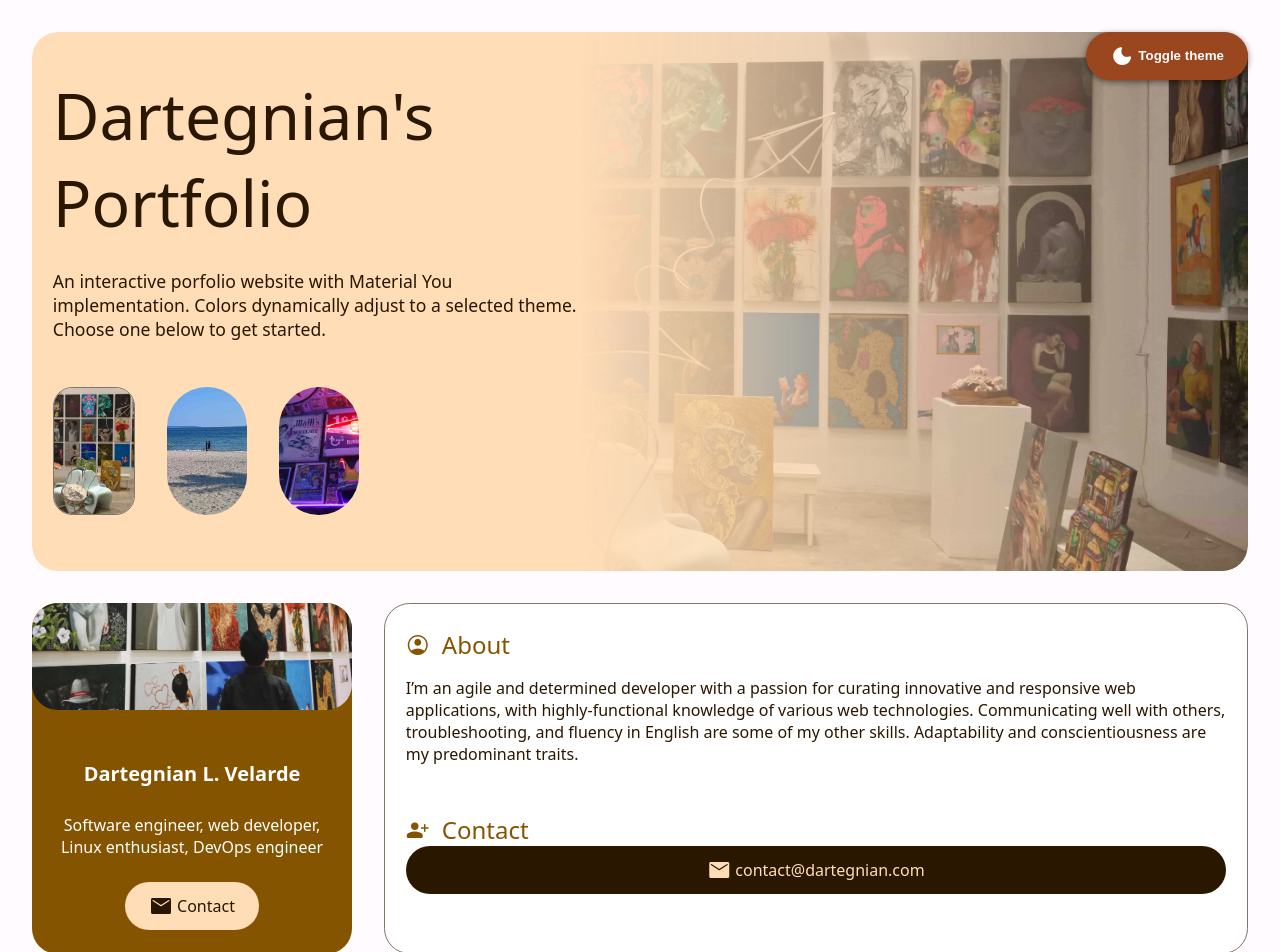
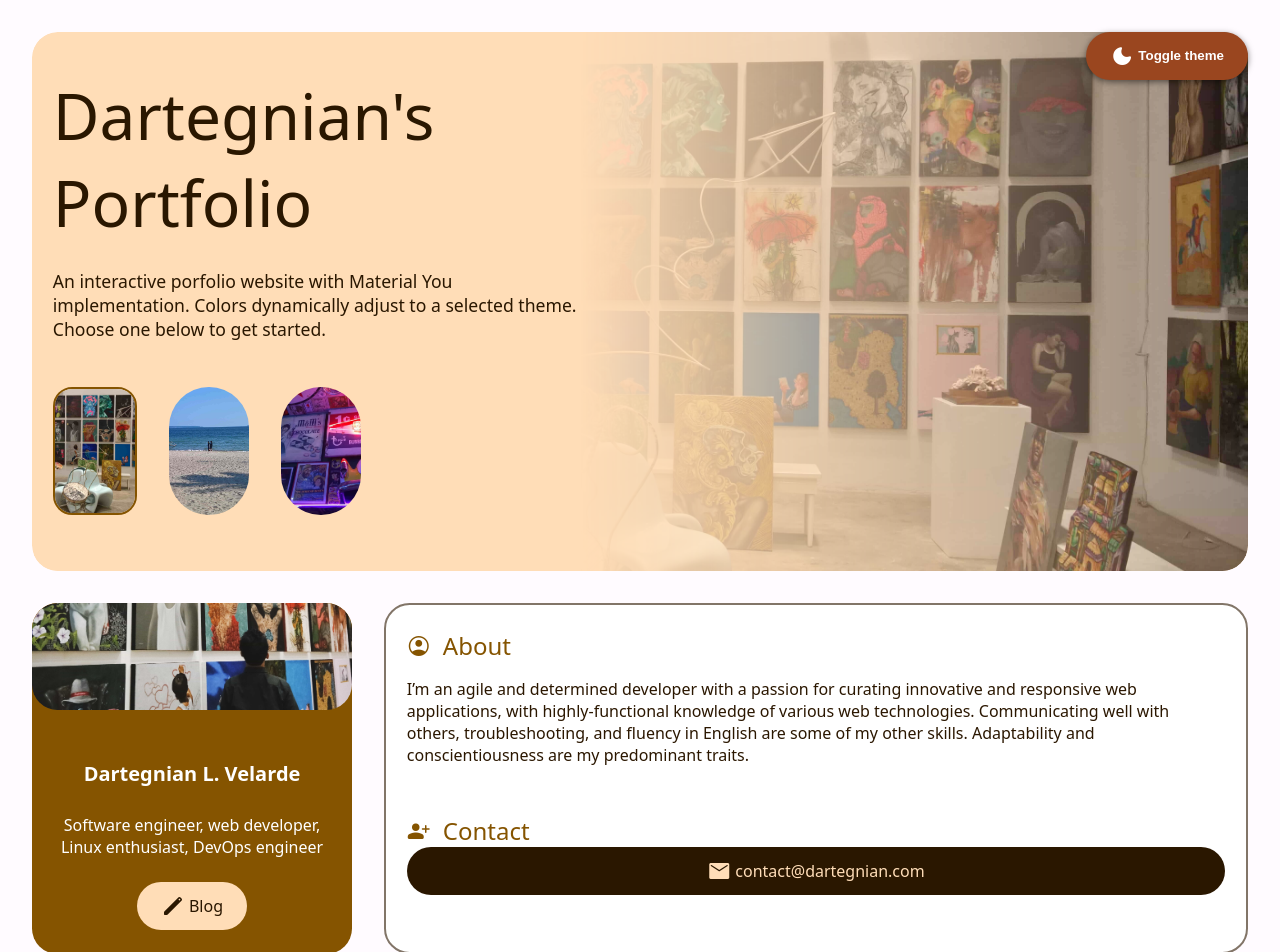
Before and after one commit to Dartegnian/portfolio, an Angular app: page / in a window 1280 px wide. Shown: the top 952 px of the page. Built offline with nearby package versions, Linux system fonts and the light colour scheme.

Commit message:
Image accessibility fixes and polishes, cleanup vars in Sass
Remove unused code in Sass

```diff
--- a/src/app/components/accent-switcher/accent-switcher.component.html
+++ b/src/app/components/accent-switcher/accent-switcher.component.html
@@ -4,11 +4,13 @@
 		*ngFor="let image of images; index as i"
 		[class.accent-switcher__picture--selected]="selected == image"
 		(click)="changeAccent(i, image)"
+		role="button" tabindex="0"
 	>
 		<img
 			class="accent-switcher__image"
 			[src]="'/assets/img/' + image + '-min.jpg'"
-			alt="Theme image preview"
+			[alt]="'Image preview ' + image + ' theme'"
+			draggable="false"
 		/>
 	</picture>
 </article>
--- a/src/app/components/accent-switcher/accent-switcher.component.scss
+++ b/src/app/components/accent-switcher/accent-switcher.component.scss
@@ -12,13 +12,14 @@
 	gap: 2rem;
 
 	&__picture {
+		user-select: none;
 		width: 5rem;
 		overflow: hidden;
 		border-radius: 2.5rem;
 		transition: border-radius $theme-transition-speed ease;
 
 		&--selected {
-			@include material-outline;
+			border: #{var(--md-sys-color-primary)} solid 2px;
 			border-radius: 1.2rem;
 		}
 	}
@@ -27,5 +28,6 @@
 		width: 100%;
 		height: 100%;
 		object-fit: cover;
+		cursor: pointer;
 	}
 }
--- a/src/app/components/hero-banner/hero-banner.component.html
+++ b/src/app/components/hero-banner/hero-banner.component.html
@@ -8,12 +8,14 @@
 		[src]="'/assets/img/' + heroImage + '-min.jpg'"
 		class="hero-banner__img hero-banner__img--first-image"
 		[class.hero-banner__img--first-image-disabled]="isSecondHeroImageActive"
-		alt="First hero banner image"
+		[alt]="'First hero banner ' + heroImage + ' image'"
+		draggable="false"
 	/>
 	<img
 		[src]="'/assets/img/' + secondHeroImage + '-min.jpg'"
 		class="hero-banner__img hero-banner__img--second-image"
 		[class.hero-banner__img--second-image-disabled]="!isSecondHeroImageActive"
-		alt="Second hero banner image"
+		[alt]="'Second hero banner ' + heroImage + ' image'"
+		draggable="false"
 	/>
 </article>
--- a/src/app/components/hero-banner/hero-banner.component.scss
+++ b/src/app/components/hero-banner/hero-banner.component.scss
@@ -44,10 +44,14 @@
 		left: 0;
 		position: absolute;
 		width: 100%;
+		height: 100%;
 		z-index: -1;
 		-webkit-mask: linear-gradient(to right, transparent 45%, #000);
 		mask: linear-gradient(to right, transparent 45%,#000);
 		transition: opacity $theme-transition-speed ease;
+		user-select: none;
+		object-position: top;
+		object-fit: cover;
 
 		&--first-image-disabled {
 			opacity: 0;
--- a/src/app/components/profile-card/profile-card.component.html
+++ b/src/app/components/profile-card/profile-card.component.html
@@ -1,13 +1,13 @@
 <article class="profile-card">
-	<img src="/assets/img/cover-min.jpg" class="profile-card__cover" alt="Profile cover" width="320" height="105" />
+	<img src="/assets/img/cover-min.jpg" class="profile-card__cover" alt="Profile cover" width="320" height="105" draggable="false"/>
 	<section class="profile-card__text">
 		<h1 class="profile-card__name">{{ name }}</h1>
 		<span class="profile-card__tagline">{{ tagline }}</span>
-		<a href="mailto:contact@dartegnian.com" class="profile-card__contact">
+		<a href="https://dartegnian.com" class="profile-card__contact" target="_blank">
 			<span class="material-symbols-rounded theme-swticher__toggle-icon">
-				mail
+				edit
 			</span>
-			Contact
+			Blog
 		</a>
 	</section>
 </article>
--- a/src/app/components/profile-card/profile-card.component.scss
+++ b/src/app/components/profile-card/profile-card.component.scss
@@ -16,6 +16,7 @@
 		width: 100%;
     	height: auto;
 		border-radius: $container-border-radius;
+		user-select: none;
 	}
 
 	&__text {
--- a/src/app/components/theme-switcher/theme-switcher.component.scss
+++ b/src/app/components/theme-switcher/theme-switcher.component.scss
@@ -3,6 +3,7 @@
 
 :host {
 	position: fixed;
+	top: 2rem;
 	right: 2rem;
 	z-index: 1;
 }
--- a/src/assets/scss/material-you.scss
+++ b/src/assets/scss/material-you.scss
@@ -3,19 +3,8 @@
 @import "material-you/secondary";
 @import "material-you/tertiary";
 
-@media (prefers-color-scheme: light) {
-	.material-theme, .light-theme {
-		--md-sys-color-primary-background: var(--md-sys-color-primary-background-light);
-	}
-}
-@media (prefers-color-scheme: dark) {
-	.material-theme, .dark-theme {
-		--md-sys-color-primary-background: var(--md-sys-color-primary-background-dark);
-	}
-}
-
 @mixin material-outline {
-    border: var(--md-sys-color-outline) solid 1px;
+    border: #{var(--md-sys-color-outline)} solid 2px;
 }
 
 @mixin material-container {
--- a/src/styles.scss
+++ b/src/styles.scss
@@ -3,23 +3,22 @@
 @import "material-you";
 @import "fonts/font-poppins";
 @import "fonts/font-material-symbols";
-// @import "./assets/css/material-you--main.css";
 
 ::-webkit-scrollbar {
     width: 4px;
     height: 4px;
     background: #2a1700;
-    background: var(--md-sys-color-inverse-on-surface-dark);
+    background: #{var(--md-sys-color-inverse-on-surface-dark)};
 }
 ::-webkit-scrollbar-thumb {
     background-color: #ffddba;
-    background-color: var(--md-sys-color-inverse-surface-dark);
+    background-color: #{var(--md-sys-color-inverse-surface-dark)};
 }
 ::selection {
     background: #2a1700;
     color: #ffddba;
-    background: var(--md-sys-color-inverse-on-surface-dark);
-    color: var(--md-sys-color-inverse-surface-dark);
+    background: #{var(--md-sys-color-inverse-on-surface-dark)};
+    color: #{var(--md-sys-color-inverse-surface-dark)};
 }
 
 body {
@@ -32,6 +31,7 @@ body {
 
 .material-symbols-rounded {
 	@include material-symbols-rounded;
+	user-select: none;
 }
 
 .light-theme, .dark-theme {
```
